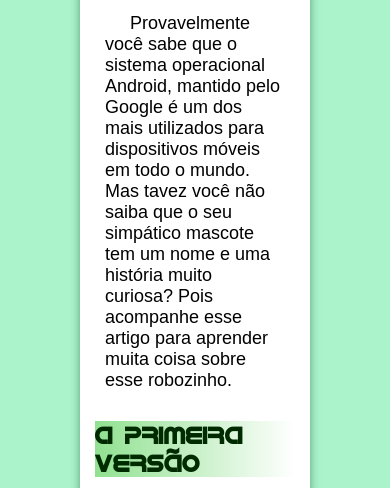
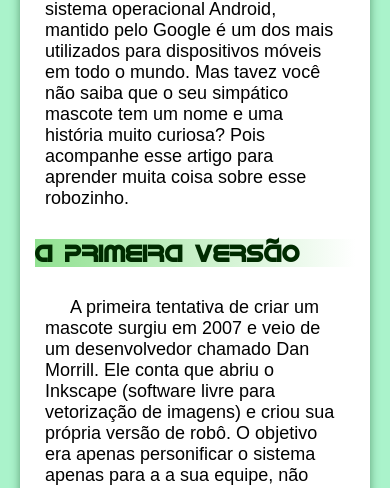
Before and after one commit to AlbertoVictor/d010-curiosidade-android, a plain HTML site: page index.html in a window 390 px wide. Shown: the part 377-865 px from the top of the page. Drawn offline with Linux system fonts and the light colour scheme.

Commit message:
Add files via upload

```diff
--- a/responsivo.css
+++ b/responsivo.css
@@ -1,33 +1,27 @@
+
+
+@media (max-width: 1200px){
+    section {
+        max-width: 1000px;
+        margin-left: 80px;
+        margin-right: 80px;
+    }
+}
 
 @media (max-width: 950px) {
     section {
-        max-width: 600px;
+        max-width: 800px;
         margin-right: 40px;
         margin-left: 40px;
 
     }
-    /*section > img {
-        max-width: 600px;
-    }*/
 }
 
-@media (max-width: 700px) {
+@media (max-width: 510px) {
     section {
         max-width: 450px;
-        margin-right: 30px;
-        margin-left: 30px;
+        margin-right: 20px;
+        margin-left: 20px;
     }
-    /*section > img {
-        max-width: 100%;
-    }
-    section#mulher {
-        max-width: 100%;
-    }*/
+
 }
-@media (max-width: 1000px){
-    section {
-        max-width: 800px;
-        margin-left: 80px;
-        margin-right: 80px;
-    }
-}
```
